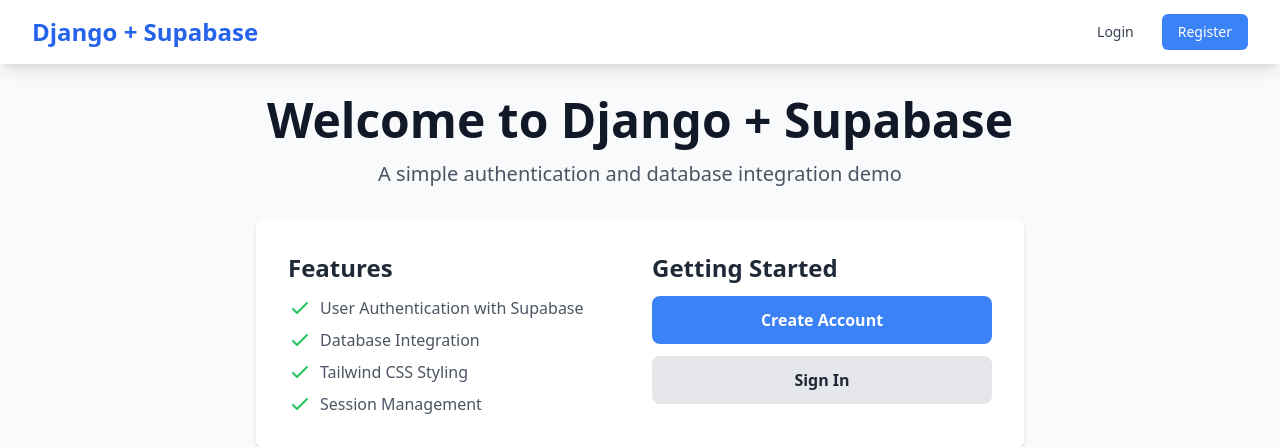
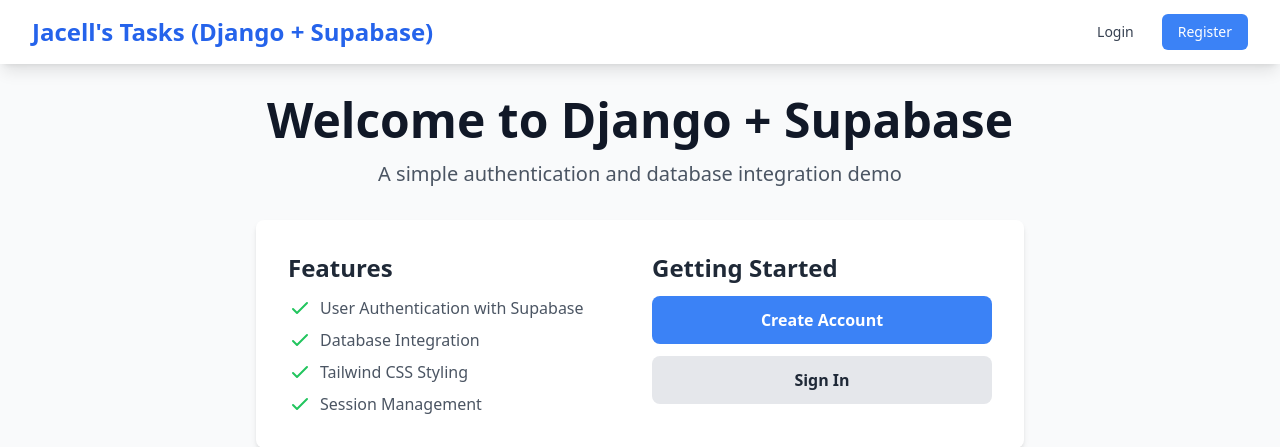
Before and after one commit to JACELL100/TaskWeb, a Django app: page / in a window 1280 px wide. Shown: the top 447 px of the page. Run offline with Django 5.2, Linux system fonts and the light colour scheme; some libraries are stand-ins or nearby versions.

Commit message:
all good

```diff
--- a/templates/base.html
+++ b/templates/base.html
@@ -13,7 +13,7 @@
             <div class="flex justify-between h-16">
                 <div class="flex items-center">
                     <a href="{% url 'home' %}" class="text-2xl font-bold text-blue-600">
-                        Django + Supabase
+                       Jacell's Tasks (Django + Supabase)
                     </a>
                 </div>
                 <div class="flex items-center space-x-4">
```
